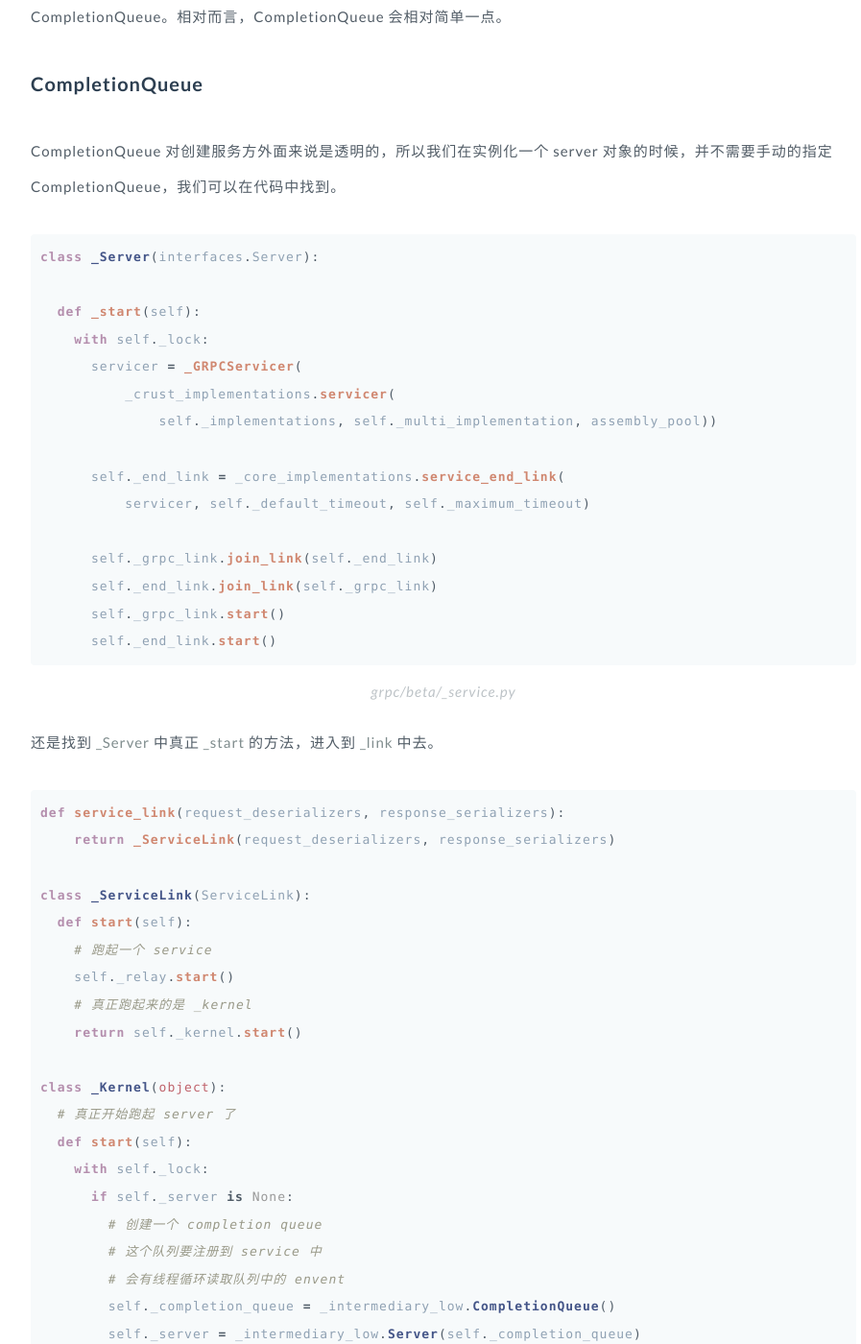
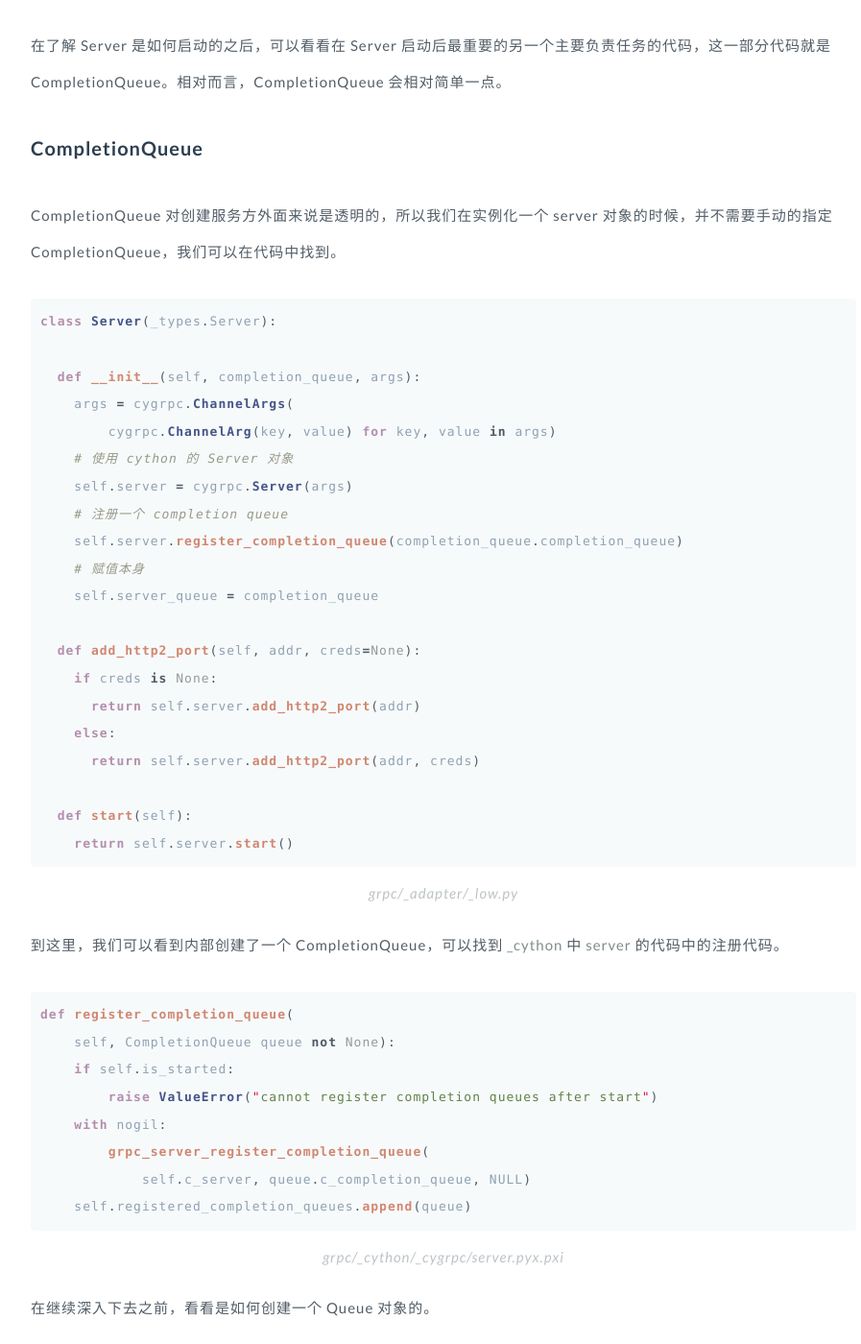
Before and after one commit to GuoJing/blog, a Jekyll site: the page built from _posts/blog/2016/2016-03-14-grpc-python-bind-source-code-3.md, in a window 1280 px wide and 1400 px high, scrolled down 223 px. Shown: the whole window at 96% size, without its empty margins (178-1075 px from the left). Built offline with Jekyll 4.4.1, drawn with Linux system fonts in a browser that asks for light colours; some of the changed text lies outside the part shown.

Commit message:
auto commit

```diff
--- a/_posts/blog/2016/2016-03-14-grpc-python-bind-source-code-3.md
+++ b/_posts/blog/2016/2016-03-14-grpc-python-bind-source-code-3.md
@@ -7,6 +7,8 @@ tags: gRPC Python Google Source Coding HTTP2 CompletionQueue
 ---
 ### Overview
 
+此部分代码的基于 git log **3a4b903bf0554051d4a6523d3d252773c1c80495** 分析。
+
 在了解 Server 是如何启动的之后，可以看看在 Server 启动后最重要的另一个主要负责任务的代码，这一部分代码就是 CompletionQueue。相对而言，CompletionQueue 会相对简单一点。
 
 ### CompletionQueue
@@ -14,27 +16,48 @@ tags: gRPC Python Google Source Coding HTTP2 CompletionQueue
 CompletionQueue 对创建服务方外面来说是透明的，所以我们在实例化一个 server 对象的时候，并不需要手动的指定 CompletionQueue，我们可以在代码中找到。
 
 {% highlight python %}
-class _Server(interfaces.Server):
+class Server(_types.Server):
 
-  def _start(self):
-    with self._lock:
-      servicer = _GRPCServicer(
-          _crust_implementations.servicer(
-              self._implementations, self._multi_implementation, assembly_pool))
+  def __init__(self, completion_queue, args):
+    args = cygrpc.ChannelArgs(
+        cygrpc.ChannelArg(key, value) for key, value in args)
+    # 使用 cython 的 Server 对象
+    self.server = cygrpc.Server(args)
+    # 注册一个 completion queue
+    self.server.register_completion_queue(completion_queue.completion_queue)
+    # 赋值本身
+    self.server_queue = completion_queue
 
-      self._end_link = _core_implementations.service_end_link(
-          servicer, self._default_timeout, self._maximum_timeout)
+  def add_http2_port(self, addr, creds=None):
+    if creds is None:
+      return self.server.add_http2_port(addr)
+    else:
+      return self.server.add_http2_port(addr, creds)
 
-      self._grpc_link.join_link(self._end_link)
-      self._end_link.join_link(self._grpc_link)
-      self._grpc_link.start()
-      self._end_link.start()
+  def start(self):
+    return self.server.start()
 {% endhighlight %}
 
 {:.center}
-grpc/beta/_service.py
+grpc/_adapter/_low.py
 
-还是找到 *_Server* 中真正 *_start* 的方法，进入到 *_link* 中去。
+到这里，我们可以看到内部创建了一个 CompletionQueue，可以找到 *_cython* 中 *server* 的代码中的注册代码。
+
+{% highlight python %}
+def register_completion_queue(
+    self, CompletionQueue queue not None):
+    if self.is_started:
+        raise ValueError("cannot register completion queues after start")
+    with nogil:
+        grpc_server_register_completion_queue(
+            self.c_server, queue.c_completion_queue, NULL)
+    self.registered_completion_queues.append(queue)
+{% endhighlight %}
+
+{:.center}
+grpc/_cython/_cygrpc/server.pyx.pxi
+
+在继续深入下去之前，看看是如何创建一个 Queue 对象的。
 
 {% highlight python %}
 def service_link(request_deserializers, response_serializers):
@@ -59,10 +82,7 @@ class _Kernel(object):
         self._server = _intermediary_low.Server(self._completion_queue)
       # logging_pool 就是线程的创建对象
       self._pool = logging_pool.pool(1)
-      # 这里是一行非常重要的代码
-      # 注册了 completion_queue 和 server 的线程逻辑
-      # 当 complete queue 获得 event 之后
-      # 会回来调用 self._spin 函数
+      # 该方法启动线程读取 completion queue 的内容
       self._pool.submit(self._spin, self._completion_queue, self._server)
       # 仅仅开始服务
       # 队列从前面的 logging pool 创建的线程中执行
@@ -74,7 +94,23 @@ class _Kernel(object):
 {:.center}
 grpc/_links/service.py
 
-到这里，我们可以看到内部创建了一个 CompletionQueue，不看 Server 如何实现，直接进入到 Queue 去研究。
+简单看一下上面的 *_spin* 方法。
+
+{% highlight python %}
+def _spin(self, completion_queue, server):
+    while True:
+        # 循环从 completion queue 调用 get 方法
+        event = completion_queue.get(None)
+        with self._lock:
+            if event.kind is _STOP:
+                self._due.remove(_STOP)
+            # ...
+{% endhighlight %}
+
+{:.center}
+grpc/_links/service.py
+
+可以看见，在创建 *_intermediary_low.Server* 的时候就传进去了一个 *queue*，这个 *queue* 则来自 *_intermediary_low.CompletionQueue*。
 
 {% highlight python %}
 class CompletionQueue(object):
@@ -89,6 +125,9 @@ class CompletionQueue(object):
     # self._internal.next
     # 这里调用了 _internal 的 next
     # 是比较重要的
+    # 可以考虑为 complete_queue.get == _low.complete_queue.next
+    # ev = self._internal.next(deadline)
+    # 部分代码省略
     return result_ev
 
   def stop(self):
@@ -108,6 +147,7 @@ class CompletionQueue(_types.CompletionQueue):
 
   def next(self, deadline=float('+inf')):
     # 这里从 queue 的 poll 中获得一个 event，就是这里了
+    # 进行一些处理和包装，返回一个 gRPC Python 的 Event 对象
     raw_event = self.completion_queue.poll(cygrpc.Timespec(deadline))
 {% endhighlight %}
 
@@ -121,7 +161,8 @@ cdef class CompletionQueue:
 
   def __cinit__(self):
     # 创建一个 completion_queue
-    self.c_completion_queue = grpc_completion_queue_create(NULL)
+    with nogil:
+        self.c_completion_queue = grpc_completion_queue_create(NULL)
     self.is_shutting_down = False
     self.is_shutdown = False
     self.pluck_condition = threading.Condition()
```
Also changed, not shown: other parts of _posts/blog/2016/2016-03-14-grpc-python-bind-source-code-3.md (+4 -4 lines), _posts/blog/2016/2016-03-10-grpc-python-bind-source-code-2.md (+3 -0 lines).
